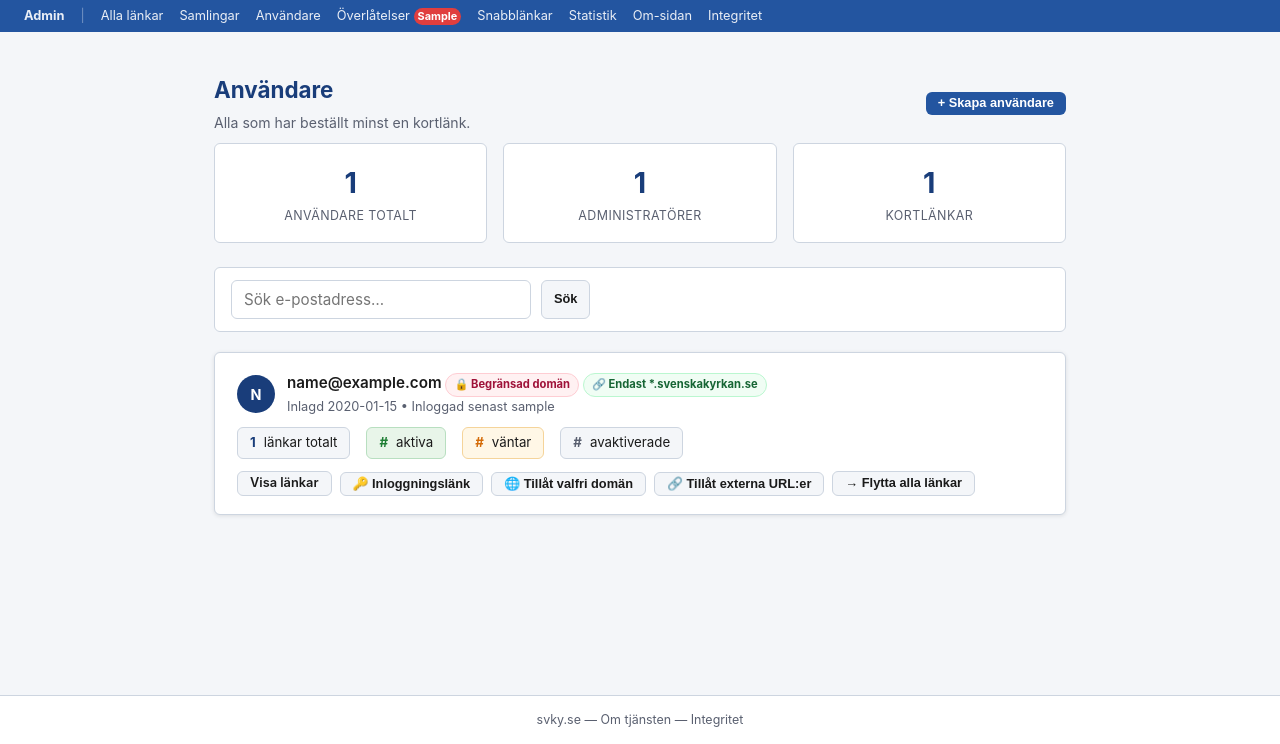
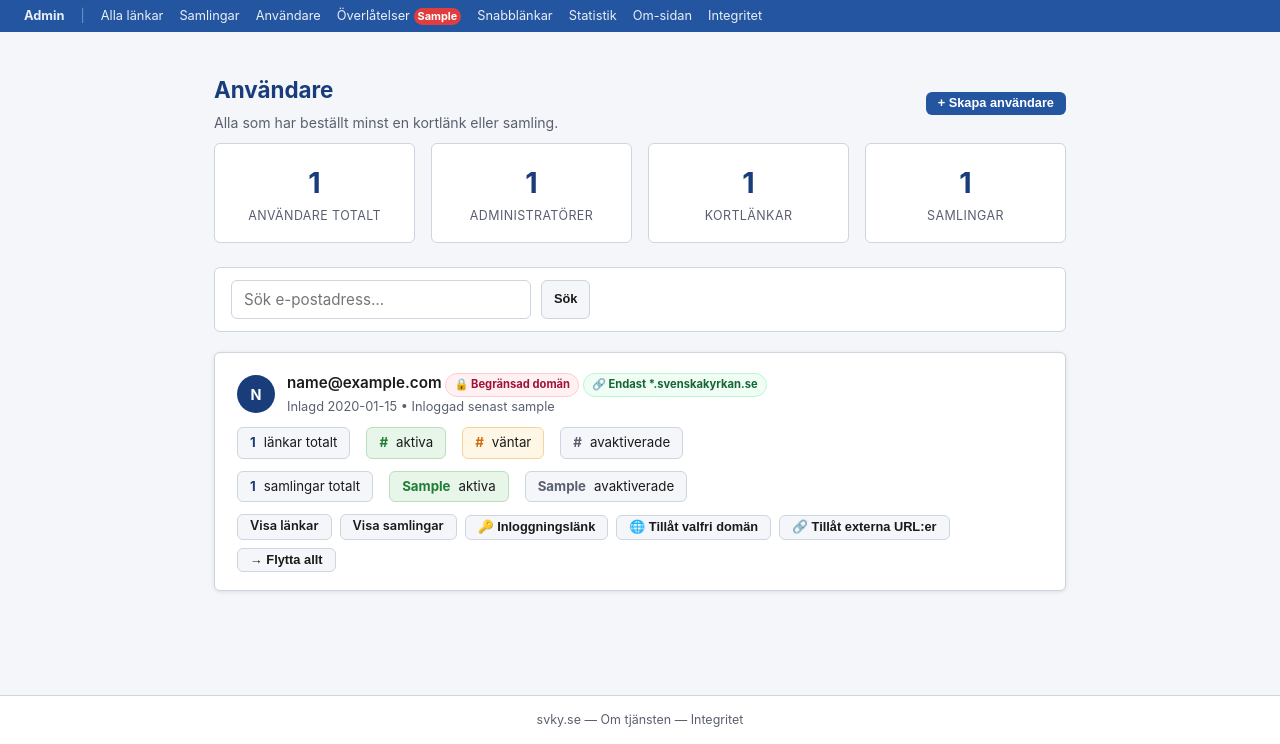
Before and after one commit to Armandur/svk-short, a FastAPI app: template app/templates/admin/users.html in a window 1280 px wide. Shown: the part 56-800 px from the top of the page. Run offline with FastAPI, Linux system fonts and the light colour scheme; the template is opened without the code that fills it: most values are stand-ins (such as "Sample title", 1, 10 or a date in 2020).

Commit message:
Visa samlingsantal på admin-användarkort
Tidigare visade /admin/users bara antalet kortlänkar per användare trots
att samma användare kan äga samlingar. Query:n använde även COUNT(l.id)
med LEFT JOIN vilket gjorde att användare utan länkar fick total_links=0
av fel skäl.

- Query omstrukturerad till korrelerade subqueries per räknare så att
  länk- och samlingsräkningar inte stör varandra.
- Ny statkortsrad för "Samlingar" totalt.
- Användarkorten visar nu en andra rad med samlingsräknare (totalt,
  aktiva, avaktiverade).
- "Visa samlingar"-länk för att filtrera /admin/bundles på användaren.
- Knappetiketterna "Flytta alla länkar" ändrade till "Flytta allt" för
  att reflektera att både länkar och samlingar flyttas.

```diff
--- a/app/templates/admin/users.html
+++ b/app/templates/admin/users.html
@@ -59,7 +59,7 @@
 <div style="display:flex; align-items:center; justify-content:space-between; flex-wrap:wrap; gap:12px; margin-bottom:8px;">
   <div>
     <h1 style="font-size:1.4rem; color:var(--blue-dark); margin:0;">Användare</h1>
-    <p style="color:var(--muted); font-size:.88rem; margin:4px 0 0;">Alla som har beställt minst en kortlänk.</p>
+    <p style="color:var(--muted); font-size:.88rem; margin:4px 0 0;">Alla som har beställt minst en kortlänk eller samling.</p>
   </div>
   <button class="btn btn-primary btn-sm"
           onclick="document.getElementById('create-user-panel').style.display='block'; this.style.display='none';">
@@ -140,6 +140,10 @@
     <div class="num">{{ stats.total_links }}</div>
     <div class="lbl">Kortlänkar</div>
   </div>
+  <div class="stat-card">
+    <div class="num">{{ stats.total_bundles or 0 }}</div>
+    <div class="lbl">Samlingar</div>
+  </div>
 </div>
 
 <form method="get" action="/admin/users">
@@ -197,8 +201,23 @@
     {% endif %}
   </div>
 
+  <div class="user-links-row">
+    <span class="link-count-badge"><span class="count">{{ u.total_bundles or 0 }}</span> samlingar totalt</span>
+    {% if u.active_bundles %}
+    <span class="link-count-badge" style="background:var(--green-bg); border-color:#b8dfc0;">
+      <span class="count" style="color:var(--green);">{{ u.active_bundles }}</span> aktiva
+    </span>
+    {% endif %}
+    {% if u.disabled_bundles %}
+    <span class="link-count-badge">
+      <span class="count" style="color:var(--muted);">{{ u.disabled_bundles }}</span> avaktiverade
+    </span>
+    {% endif %}
+  </div>
+
   <div class="user-actions">
     <a href="/admin/links?q={{ u.email }}" class="btn btn-secondary btn-sm">Visa länkar</a>
+    <a href="/admin/bundles?q={{ u.email }}" class="btn btn-secondary btn-sm">Visa samlingar</a>
     <form method="post" action="/admin/users/{{ u.id }}/login-link" style="margin:0;">
       <input type="hidden" name="csrf_token" value="{{ csrf_token() }}">
       <button type="submit" class="btn btn-secondary btn-sm"
@@ -223,19 +242,19 @@
     {% if not u.is_admin %}
     <button class="btn btn-secondary btn-sm"
             onclick="var p=this.closest('.user-card').querySelector('.transfer-panel'); p.style.display='block'; this.style.display='none';">
-      &#8594; Flytta alla länkar
+      &#8594; Flytta allt
     </button>
     {% endif %}
   </div>
 
   {% if not u.is_admin %}
   <div class="transfer-panel">
-    <h4>Flytta alla länkarna från {{ u.email }} till:</h4>
+    <h4>Flytta alla länkar och samlingar från {{ u.email }} till:</h4>
     <form action="/admin/users/{{ u.id }}/transfer-all" method="post">
       <input type="hidden" name="csrf_token" value="{{ csrf_token() }}">
       <div class="row">
         <input type="email" name="new_email" placeholder="ny.agare@svenskakyrkan.se" required>
-        <button type="submit" class="btn btn-secondary btn-sm">Flytta alla</button>
+        <button type="submit" class="btn btn-secondary btn-sm">Flytta allt</button>
         <button type="button" class="btn btn-secondary btn-sm"
                 onclick="this.closest('.transfer-panel').style.display='none'; this.closest('.user-card').querySelector('[onclick*=transfer-panel]').style.display='';">
           Avbryt
```
Also changed, not shown: app/routes/admin/users.py (+11 -7 lines).
